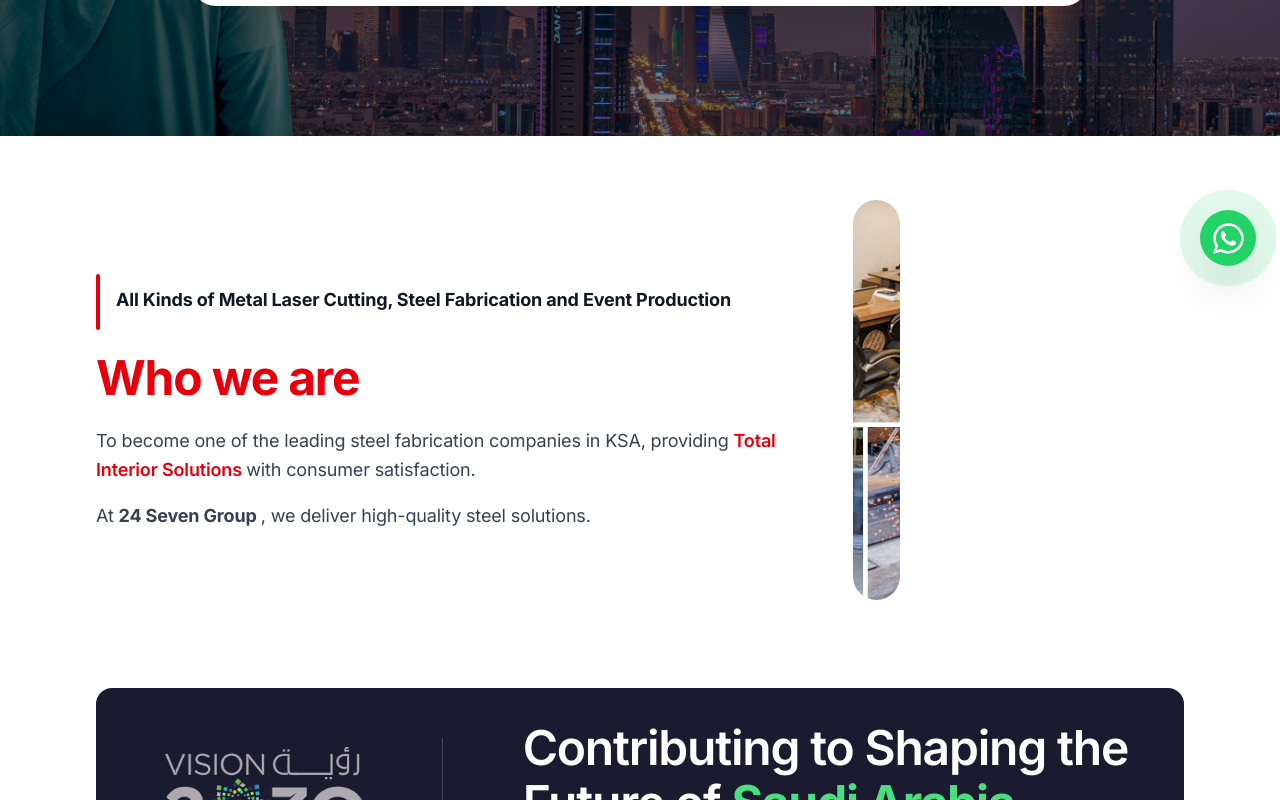
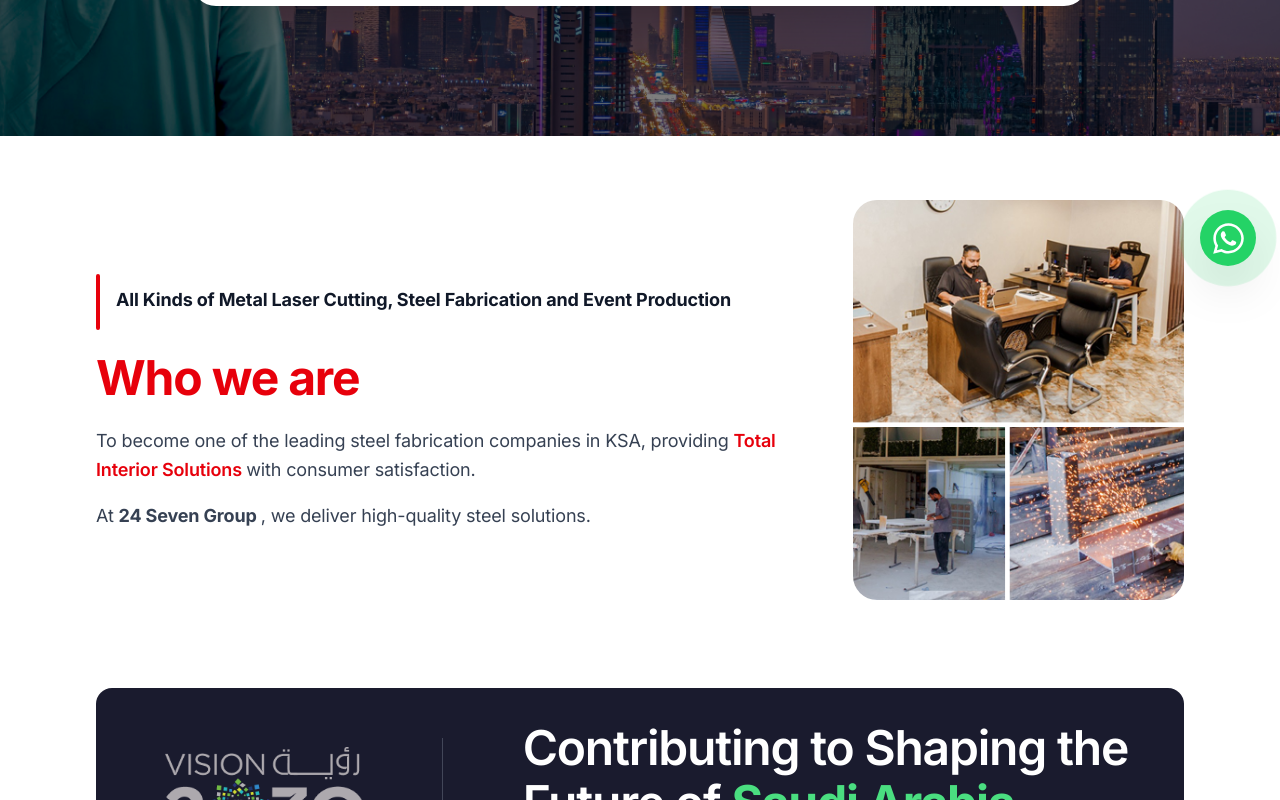
Before and after one commit to tahirwebzone-arch/24-seven-steel, a Next.js app: page /en in a window 1280 px wide. Shown: the part 510-1310 px from the top of the page. Built offline with nearby package versions, Linux system fonts and the light colour scheme.

Commit message:
updated who we are section

```diff
--- a/components/WhoWeAre.tsx
+++ b/components/WhoWeAre.tsx
@@ -48,7 +48,7 @@
         </div>
 
         {/* Right Side: Image - Taking 4 columns */}
-        <div className="md:col-span-n relative h-[350px] md:h-[400px] w-full rounded-3xl overflow-hidden">
+        <div className="md:col-span-4 relative h-[350px] md:h-[400px] w-full rounded-3xl overflow-hidden">
           <Image
             src="/who-we-are.png"
             alt="Steel fabrication at 24 Seven Group"
```
